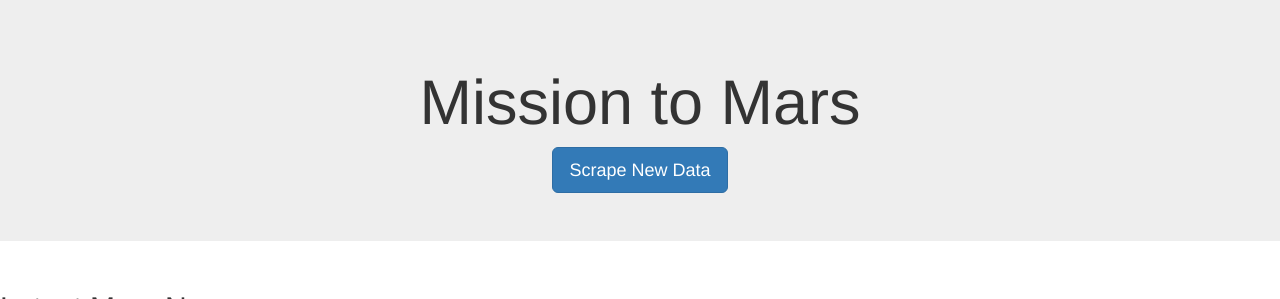
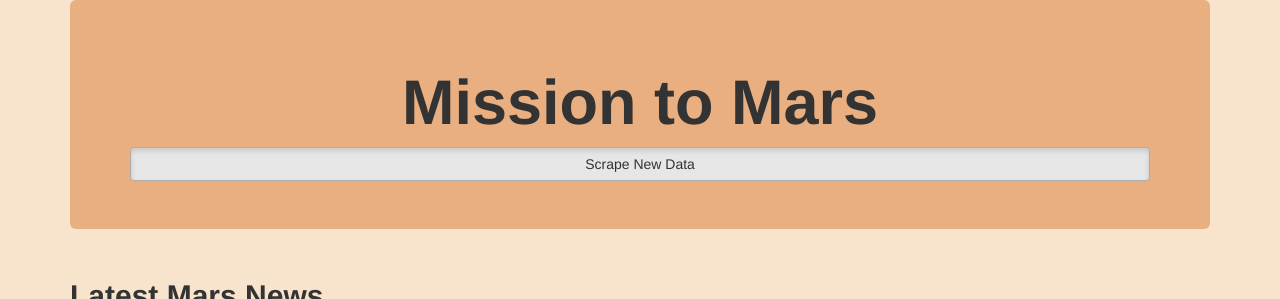
Before and after one commit to Dhanushree27/Mission-to-Mars, a Flask app: page / in a window 1280 px wide. Shown: the top 299 px of the page. Run offline with Flask 2, Linux system fonts and the light colour scheme; data that the repository does not hold is empty; some libraries are stand-ins or nearby versions.

Commit message:
Challenge Deliverable

```diff
--- a/templates/index.html
+++ b/templates/index.html
@@ -6,19 +6,22 @@
     <meta name="viewport" content="width=device-width, initial-scale=1.0">
     <title>Mission to Mars</title>
     <link rel="stylesheet" href="https://maxcdn.bootstrapcdn.com/bootstrap/3.3.7/css/bootstrap.min.css">
+    <style type="text/css">
+        body { background:rgb(248, 228, 204) !important; }
+     </style>
 </head>
 <body>
-    <div class ="Container">
-        <div class = "jumbotron text-center">
-            <h1>Mission to Mars</h1>
-            <a href="/scrape" class="btn btn-primary btn-lg" role="button">Scrape New Data</a>
+    <div class ="container">
+        <div class = "jumbotron text-center" style="background:rgb(233, 175, 128) !important">
+            <h1><strong>Mission to Mars</strong></h1>
+            <a href="/scrape" class="btn btn-default btn-block active" role="button">Scrape New Data</a>
         </div>
         <!-- Mars News -->
         <div class="row" id="mars-news">
-            <div class="col-md-12">
+            <div class="col-xs-12 col-md-12">
              <div class ="media">
                  <div class ="media-body">
-                     <h2> Latest Mars News</h2>
+                     <h2><strong> Latest Mars News</strong></h2>
                      <h4 class="media-heading">{{mars.news_title}}</h4>
                      <p>{{mars.news_paragraph}}</p>
                  </div>
@@ -27,22 +30,43 @@
         </div>
         <!--Featured Image-->
         <div class="row" id="mars-featured-image">
-            <div class="col-md-8">
-                <h2>Featured Mars Image</h2>
+            <div class="col-xs-12 col-md-8">
+                <h2><strong>Featured Mars Image</strong></h2>
+                <!-- if images is False/None/non-existent, then default to error message -->
                 <img
-                    src={{mars.featured_image}}
+                    src="{{mars.featured_image | default('static/images/error.png', true) }}"
                     class="img-responsive"
                     alt="Responsive Image"
                 />
             </div>
             <!--Mars Facts-->
-            <div class="col-md-4">
-                <div class="row" id="mars-facts">
-                    <h4>Mars Facts</h4>
-                    {{mars.facts | safe}}
+            <div class="col-xs-12 col-sm-12 col-md-4">
+                <div class = "table-responsive">
+                    <div id="mars-facts">
+                        <h4><strong>Mars Facts</strong></h4>
+                        {{mars.facts | safe}}
+                    </div>
                 </div>
             </div>
         </div>
+        <!--Hemisphere Images-->
+        <div class="row" id="mars-hemisphere-image-header">
+            <div class="page-header">
+                <h2 class ="text-center"><strong>Mars Hemispheres</strong></h2>
+            </div>
+
+            {% for hemisphere in mars.hemispheres %}
+            <div class="col-xs-6 col-md-3">
+                <div class="thumbnail">
+                    <img src="{{hemisphere.img_url | default('static/images/error.png', true)}}" alt="...">
+                    <div class="caption">
+                        <h3>{{hemisphere.title}}</h3>
+                    </div>
+                </div>
+            </div>
+            {% endfor %}
+        </div>
     </div>
+
 </body>
 </html>
```
Also changed, not shown: Scraping.py (+34 -2 lines), README.md, 1 other file.
